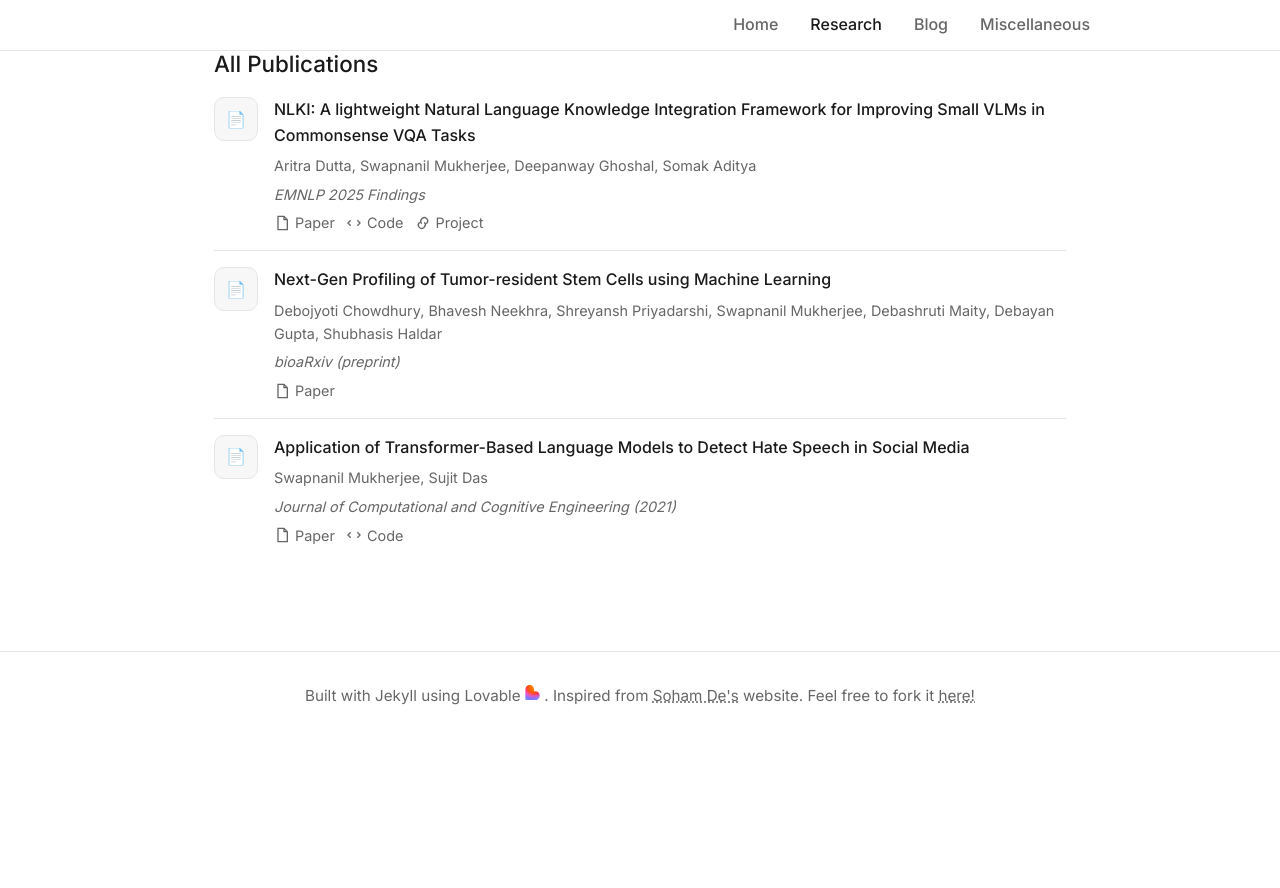
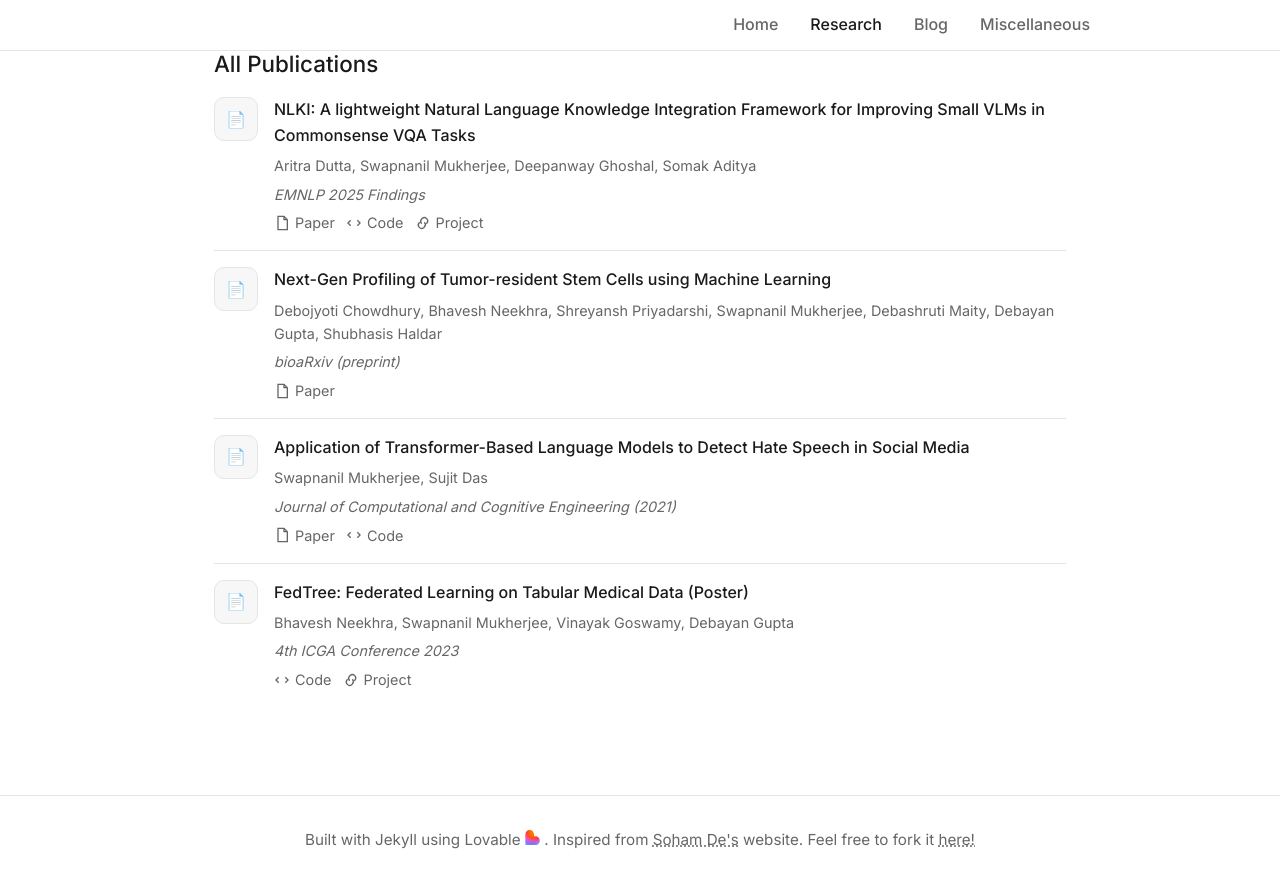
Before and after one commit to SwapnanilMukherjee/swapnanilmukherjee.github.io, a Jekyll site: the page built from _pages/research.md, in a window 1280 px wide and 900 px high, scrolled down 1615 px. Shown: the top 888 px of the window. Built offline with Jekyll 4.4.1, drawn with Linux system fonts in a browser that asks for light colours; before the commit the page ends 2370 px from its top, so only the background shows below that.

Commit message:
added poster presentation

```diff
--- a/_data/awards.yml
+++ b/_data/awards.yml
@@ -8,4 +8,4 @@
 
 - title: "Poster Presentation, GKII India Tour 2024"
   organization: "Gupta Klinsky India Institute (GKII) at Johns Hopkins University"
-  description: "Invited to present a <a href='https://bhaveshneekhra.github.io/about/ICGA_2023.pdf'>poster</a> on our work on 'ML-based Demand Forecasting of HIV Drugs in India' in association with the National AIDS Control Authority of India (NACO) funded by the GKII Breakthrough Grant 2024."
+  description: "Invited to present a poster on our work on 'ML-based Demand Forecasting of HIV Drugs in India' in association with the National AIDS Control Authority of India (NACO) funded by the GKII Breakthrough Grant 2024."
--- a/_data/publications.yml
+++ b/_data/publications.yml
@@ -19,3 +19,10 @@
   url: "https://ojs.bonviewpress.com/index.php/JCCE/article/view/105"
   paper: "https://ojs.bonviewpress.com/index.php/JCCE/article/view/105/86"
   code: "https://github.com/SwapnanilMukherjee/hate-speech-detection-with-transformers"
+
+- title: "FedTree: Federated Learning on Tabular Medical Data (Poster)"
+  authors: "Bhavesh Neekhra, Swapnanil Mukherjee, Vinayak Goswamy, Debayan Gupta"
+  venue: "4th ICGA Conference 2023"
+  url: "https://bhaveshneekhra.github.io/about/ICGA_2023.pdf"
+  code: "https://github.com/bhaveshneekhra/mlcb_23/tree/main"
+  project: "https://bhaveshneekhra.github.io/about/ICGA_2023.pdf"
```
